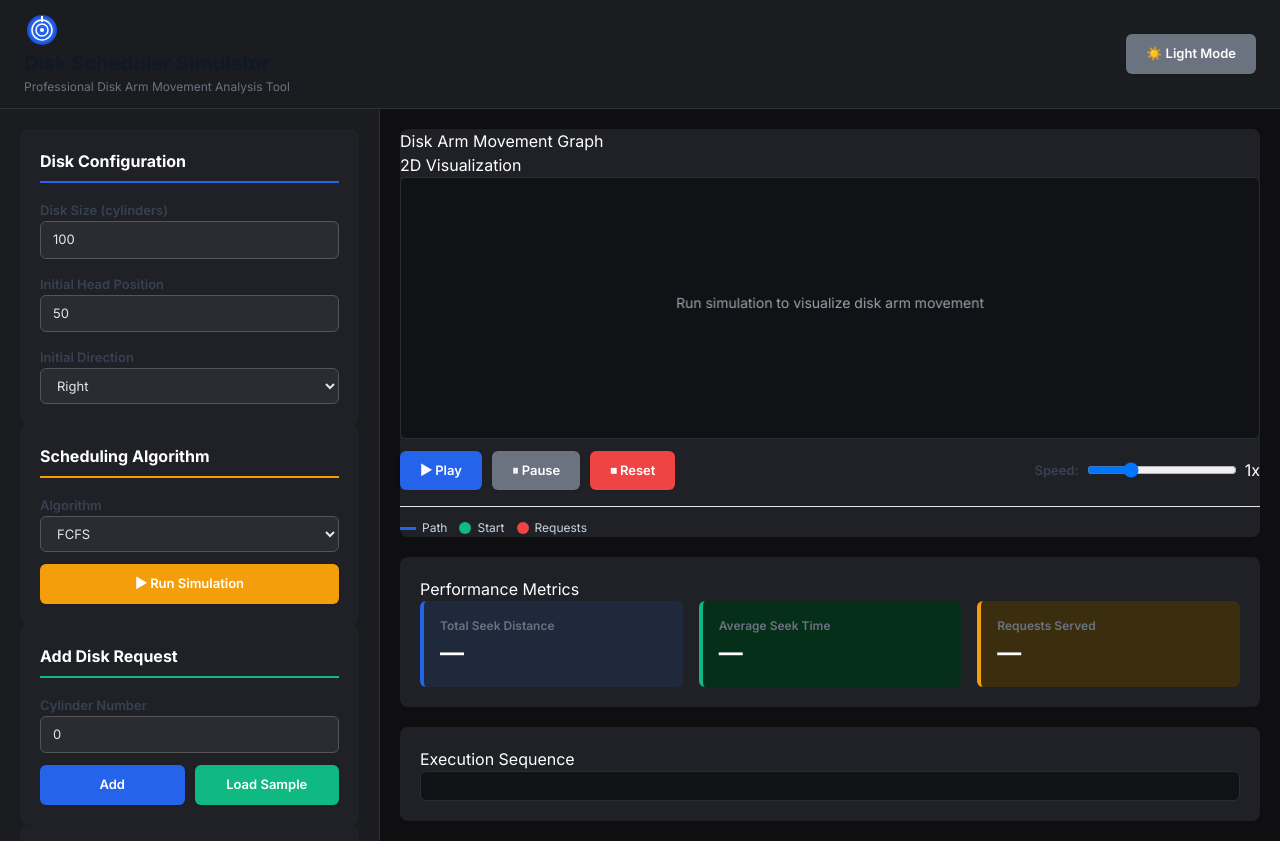
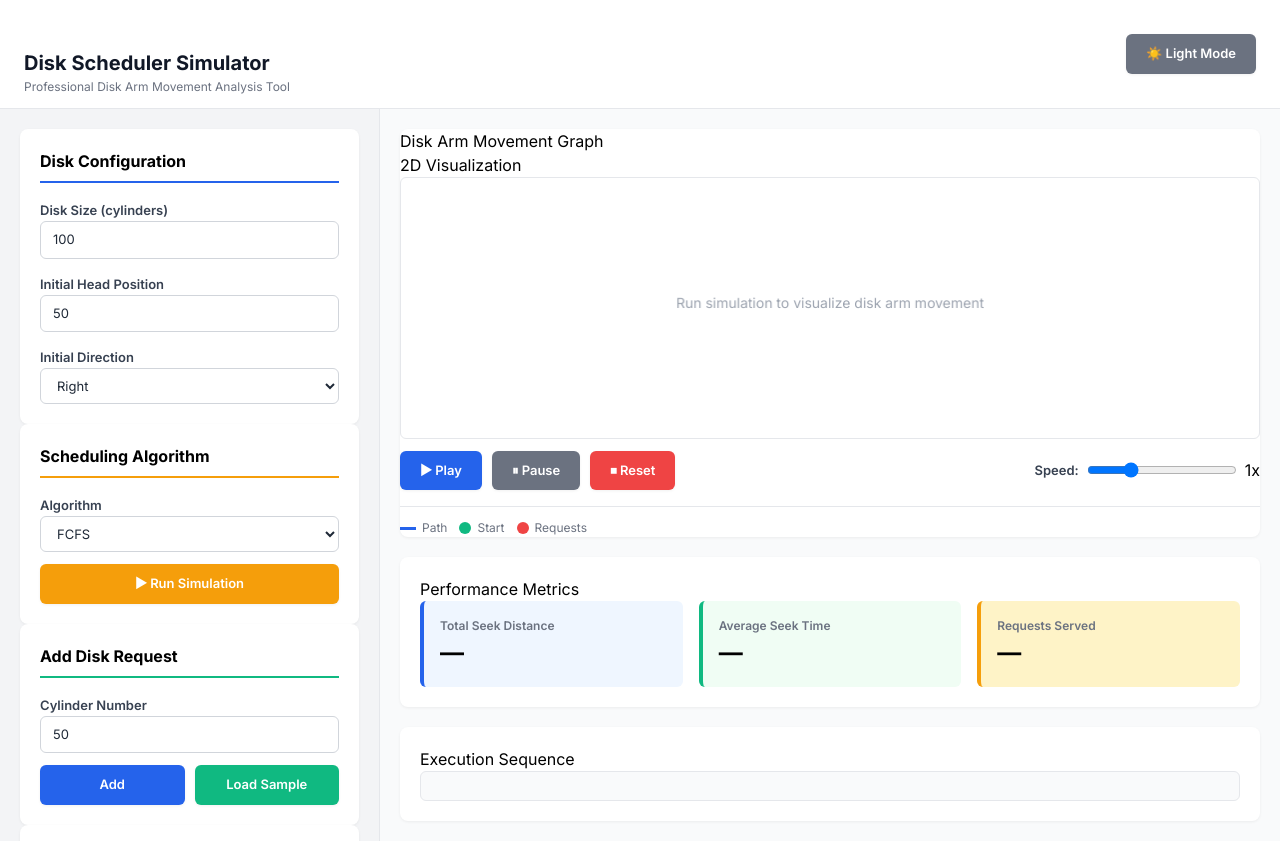
Before and after one commit to Shankar123457/disk-algorithm-simulator, a plain HTML site: page index.html in a window 1280 px wide. Both pictures are taken after a click on the button "🌙 Dark Mode". Drawn offline with nearby package versions, Linux system fonts and the light colour scheme.

Commit message:
Updated entire project: removed old files and added new version

```diff
--- a/index.html
+++ b/index.html
@@ -21,15 +21,14 @@
 
         <div class="nav-brand">
           <svg width="36" height="36" viewBox="0 0 36 36">
-            <circle cx="18" cy="18" r="14" fill="#2563eb" stroke="#1d4ed8" stroke-width="2"/>
+            <circle cx="18" cy="18" r="14" fill="#ffffff33" stroke="#ffffff" stroke-width="2"/>
             <circle cx="18" cy="18" r="10" fill="none" stroke="white" stroke-width="1.5"/>
             <circle cx="18" cy="18" r="6" fill="none" stroke="white" stroke-width="1.5"/>
             <circle cx="18" cy="18" r="2" fill="white"/>
-            <line x1="18" y1="4" x2="18" y2="10" stroke="white" stroke-width="2"/>
           </svg>
 
           <div>
-            <h1 id="hero-title" class="nav-title">Disk Scheduler Simulator</h1>
+            <h1 class="nav-title">Disk Scheduler Simulator</h1>
             <p class="nav-subtitle">Professional Disk Arm Movement Analysis Tool</p>
           </div>
         </div>
@@ -46,6 +45,7 @@
           <h3 class="panel-title panel-title-blue">Disk Configuration</h3>
 
           <div class="form-group">
+
             <div>
               <label class="label-text">Disk Size (cylinders)</label>
               <input id="diskSize" type="number" value="100" min="10" max="1000" class="input-field">
@@ -63,6 +63,7 @@
                 <option value="left">Left</option>
               </select>
             </div>
+
           </div>
         </div>
 
@@ -83,6 +84,7 @@
             </div>
 
             <button id="runSim" class="btn btn-warning btn-full">▶ Run Simulation</button>
+
           </div>
         </div>
 
@@ -90,15 +92,17 @@
           <h3 class="panel-title panel-title-green">Add Disk Request</h3>
 
           <div class="form-group">
+
             <div>
               <label class="label-text">Cylinder Number</label>
-              <input id="requestInput" type="number" value="0" min="0" class="input-field">
+              <input id="requestInput" type="number" value="50" min="0" class="input-field">
             </div>
 
             <div class="button-row">
               <button id="addBtn" class="btn btn-primary btn-flex">Add</button>
               <button id="loadSample" class="btn btn-success btn-flex">Load Sample</button>
             </div>
+
           </div>
         </div>
 
@@ -110,6 +114,7 @@
             <button id="clearAll" class="btn btn-secondary btn-flex">Clear All</button>
           </div>
         </div>
+
       </div>
 
       <div class="right-content">
--- a/js/main.js
+++ b/js/main.js
@@ -21,39 +21,33 @@ function randomRequests(n, max) {
 
 function init() {
 
-  /* Load theme */
+  /* Theme Load */
   const saved = localStorage.getItem("ds_theme");
   if (saved === "dark") {
     document.body.classList.add("dark");
     $("themeToggle").textContent = "☀️ Light Mode";
-  } else {
-    $("themeToggle").textContent = "🌙 Dark Mode";
-  }
+  } else $("themeToggle").textContent = "🌙 Dark Mode";
 
-  /* Defaults */
+  /* Default Values */
   $("diskSize").value = 100;
   $("initialHead").value = 50;
   $("initialHead").max = 100;
   $("requestInput").max = 99;
+  $("requestInput").value = 50;
 
   requests = randomRequests(30, 100);
-
   renderRequests();
 
-  /* Init graph */
+  /* Graph */
   initGraph("diskGraph");
   drawEmptyGraph();
 
-  /* EVENTS */
   $("addBtn").onclick = addRequest;
   $("loadSample").onclick = loadSample;
   $("clearAll").onclick = clearAll;
   $("runSim").onclick = runSim;
 
-  $("playBtn").onclick = () => {
-    if (!simulation) return alert("Run simulation first");
-    startAnimation();
-  };
+  $("playBtn").onclick = () => simulation && startAnimation();
   $("pauseBtn").onclick = pauseAnimation;
   $("resetBtn").onclick = () => resetAnimation();
 
@@ -67,8 +61,9 @@ function init() {
     $("themeToggle").textContent = dark ? "☀️ Light Mode" : "🌙 Dark Mode";
     localStorage.setItem("ds_theme", dark ? "dark" : "light");
 
-    if (simulation) prepareStaticDrawing(simulation.sequence, parseInt($("diskSize").value));
-    else drawEmptyGraph();
+    simulation
+      ? prepareStaticDrawing(simulation.sequence, parseInt($("diskSize").value))
+      : drawEmptyGraph();
   };
 }
 
@@ -111,25 +106,21 @@ function runSim() {
   const dir = $("direction").value;
 
   const reqs = alg.sanitizeRequests(requests, max);
-
-  if (reqs.length === 0) return alert("No valid requests");
+  if (!reqs.length) return alert("No valid requests");
 
   if (algo === "FCFS") simulation = alg.fcfs(head, reqs);
   else if (algo === "SSTF") simulation = alg.sstf(head, reqs);
   else if (algo === "SCAN") simulation = alg.scan(head, reqs, max, dir);
   else if (algo === "CSCAN") simulation = alg.cscan(head, reqs, max, dir);
   else if (algo === "LOOK") simulation = alg.look(head, reqs, max, dir);
-  else if (algo === "CLOOK") simulation = alg.clook(head, reqs, max, dir);
+  else simulation = alg.clook(head, reqs, max, dir);
 
   prepareStaticDrawing(simulation.sequence, max);
 
   $("totalSeek").textContent = simulation.totalSeek;
   $("avgSeek").textContent = (simulation.totalSeek / reqs.length).toFixed(2);
   $("reqServed").textContent = reqs.length;
-
-  $("sequenceLog").textContent =
-    simulation.sequence.join(" → ") +
-    `\nSteps: ${simulation.sequence.length - 1}`;
+  $("sequenceLog").textContent = simulation.sequence.join(" → ");
 }
 
 window.onload = init;
--- a/style.css
+++ b/style.css
@@ -41,12 +41,14 @@ body {
 .btn-danger { background:#ef4444; color:#fff; }
 .btn-danger:hover { background:#dc2626; }
 
+/* Panels */
 .panel {
   background: #ffffff;
   border-radius: 8px;
   box-shadow: 0 1px 3px rgba(0,0,0,0.06);
 }
 
+/* Inputs */
 .input-field {
   width: 100%;
   padding: 8px 12px;
@@ -64,6 +66,7 @@ body {
   box-shadow:0 0 0 3px rgba(37,99,235,0.2);
 }
 
+/* Layout */
 .main-container {
   display: flex;
   flex-direction: column;
@@ -71,7 +74,7 @@ body {
 }
 
 nav {
-  background:white;
+  background:white;                 /* ⇦ ORIGINAL NAVBAR RESTORED */
   border-bottom:1px solid #e5e7eb;
   padding: 12px 24px;
 }
@@ -111,7 +114,7 @@ nav {
 .button-row { display:flex; gap:10px; }
 .btn-flex { flex:1; }
 
-/* Right content */
+/* Right Column */
 .right-content {
   flex:1;
   padding:20px;
@@ -141,6 +144,7 @@ nav {
   border:1px solid #e5e7eb;
 }
 
+/* Animation */
 .animation-controls {
   margin-top:12px;
   display:flex;
@@ -153,6 +157,7 @@ nav {
 
 #speedRange { width:150px; }
 
+/* Legend */
 .legend {
   margin-top:16px;
   padding-top:12px;
@@ -169,6 +174,7 @@ nav {
 .legend-circle-green { width:12px; height:12px; background:#10b981; border-radius:50%; }
 .legend-circle-red { width:12px; height:12px; background:#ef4444; border-radius:50%; }
 
+/* Metrics */
 .metrics-grid {
   display:grid;
   grid-template-columns:repeat(auto-fit,minmax(220px,1fr));
@@ -187,6 +193,7 @@ nav {
 .metric-label { font-size:12px; color:#6b7280; font-weight:600; }
 .metric-value { font-size:24px; font-weight:700; }
 
+/* Sequence Log */
 #sequenceLog {
   background:#f9fafb;
   border:1px solid #e5e7eb;
@@ -196,35 +203,3 @@ nav {
   overflow-y:auto;
   border-radius:6px;
 }
-
-/* DARK THEME */
-body.dark { background:#0f0f11; color:white; }
-
-body.dark nav { background:#1a1c1f; border-bottom-color:#2f3133; }
-
-body.dark .left-sidebar { background:#1a1c1f; border-right-color:#2f3133; }
-
-body.dark .panel { background:#1f2127; border-color:#2f3133; }
-
-body.dark .input-field {
-  background:#2a2c31;
-  border-color:#555;
-  color:#e5e7eb;
-}
-
-body.dark #diskGraph {
-  background:#111215;
-  border-color:#2a2d33;
-}
-
-body.dark .legend-text { color:#cbd5e1; }
-
-body.dark #sequenceLog {
-  background:#111215;
-  border-color:#2a2d33;
-  color:#e5e7eb;
-}
-
-body.dark .metric-blue { background:#1e293b; }
-body.dark .metric-green { background:#062f1a; }
-body.dark .metric-orange { background:#3b2e0f; }
```
